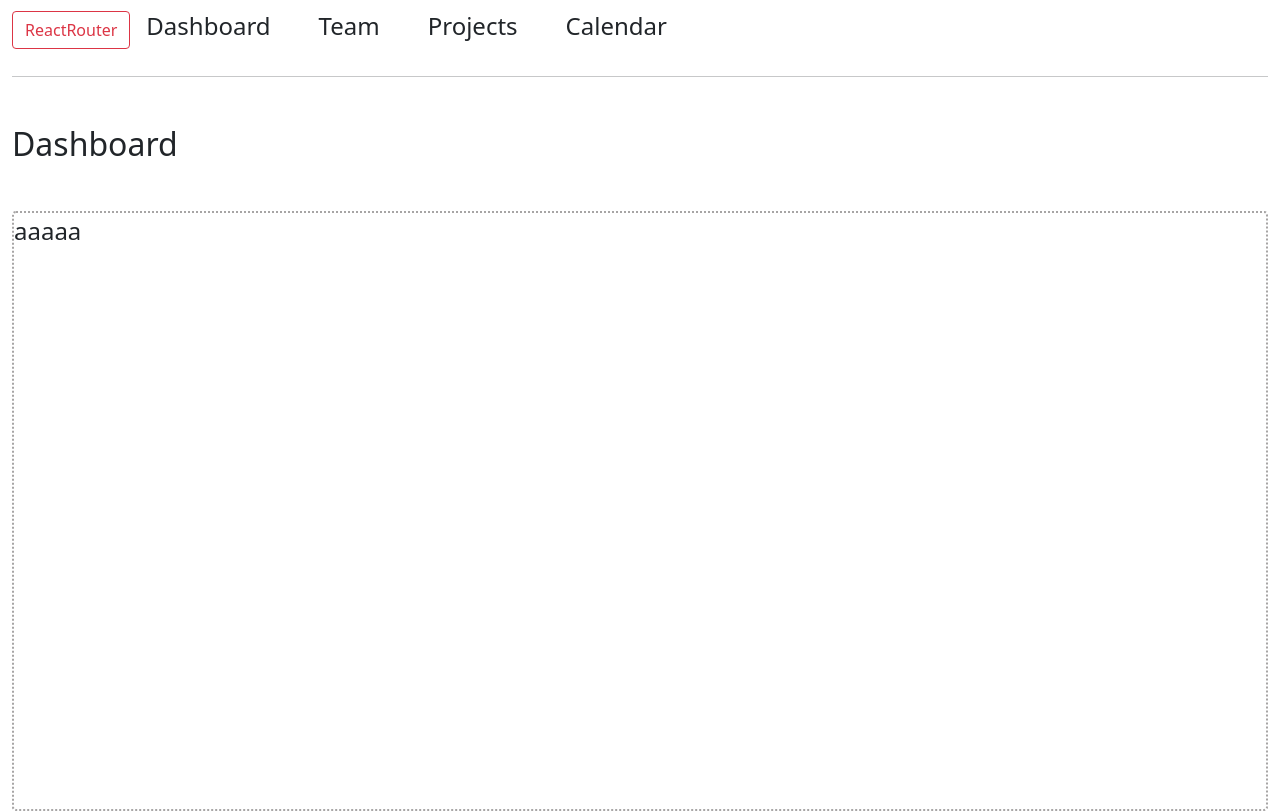
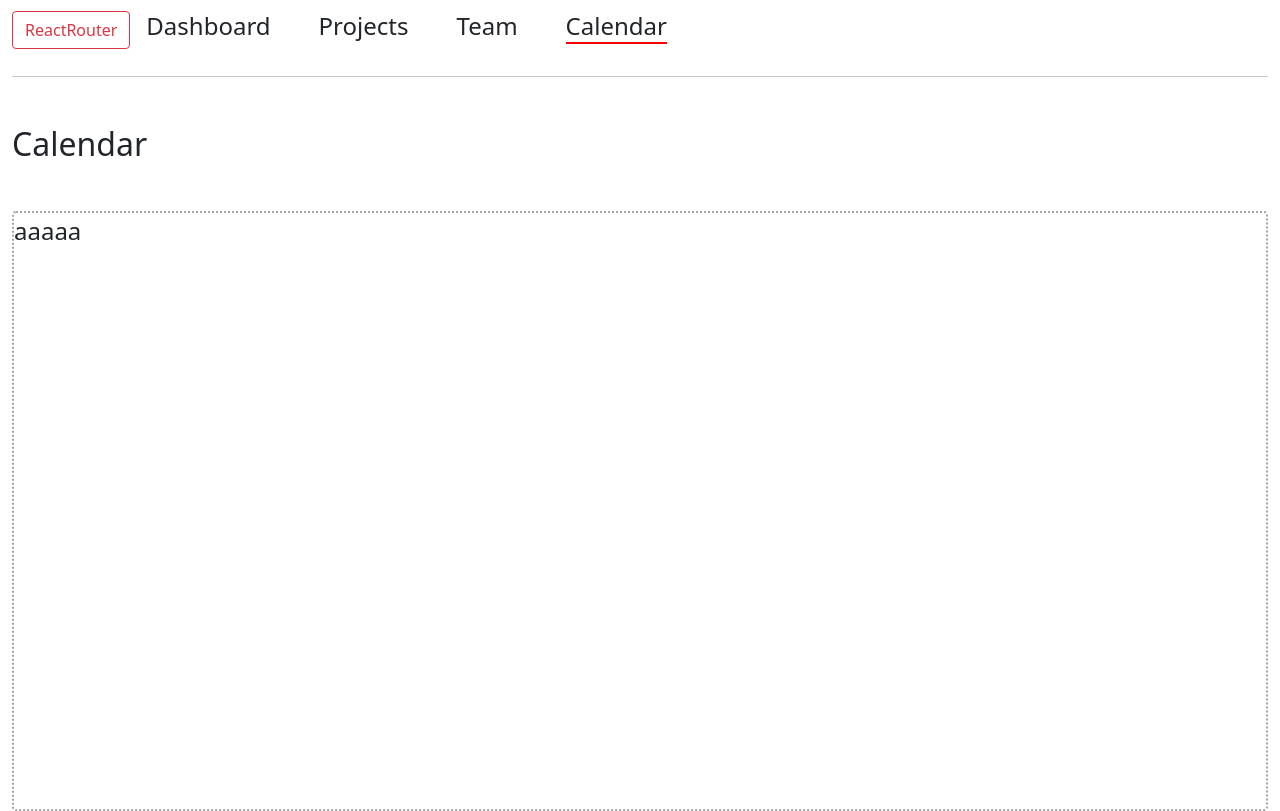
Before and after one commit to fstipo/react-hooks, a React (Create React App) app: page /calendar in a window 1280 px wide. Built offline with nearby package versions, Linux system fonts and the light colour scheme.

Commit message:
React rooter

```diff
--- a/package.json
+++ b/package.json
@@ -11,6 +11,7 @@
     "react": "^18.1.0",
     "react-bootstrap": "^2.3.1",
     "react-dom": "^18.1.0",
+    "react-router-dom": "^6.3.0",
     "react-scripts": "5.0.1",
     "web-vitals": "^2.1.4"
   },
--- a/src/App.css
+++ b/src/App.css
@@ -1,3 +1,11 @@
 body {
   font-size: 24px;
 }
+
+.activeLink {
+  border-bottom: 2px solid red;
+}
+
+.link:hover {
+  border-bottom: 2px solid gray;
+}
--- /dev/null
+++ b/src/components/Page.css
@@ -0,0 +1,4 @@
+section {
+  border: 2px dotted rgb(167, 165, 165);
+  height: 600px;
+}
--- /dev/null
+++ b/src/components/Page.js
@@ -0,0 +1,13 @@
+import React from 'react';
+import './Page.css';
+
+const Page = ({ title }) => {
+  return (
+    <>
+      <h2 className="my-5">{title}</h2>
+      <section className="rounded">aaaaa</section>
+    </>
+  );
+};
+
+export default Page;
--- a/src/components/ReactRouterComp.js
+++ b/src/components/ReactRouterComp.js
@@ -1,37 +1,91 @@
 import React from 'react';
+import { Link, Routes, Route, useLocation } from 'react-router-dom';
+import Page from './Page';
 import './ReactRouter.css';
 
-const ReactRouterComp = () => {
+const NavLink = ({
+  to,
+  className,
+  activeClassName,
+  inactiveClassName,
+  ...rest
+}) => {
+  // determine based on current location and to
+  let location = useLocation();
+  //   console.log({ location });
+  let isActive = location.pathname === to;
+  let allClassNames =
+    className + (isActive ? ` ${activeClassName}` : ` ${inactiveClassName}`);
+  return <Link className={allClassNames} to={to} {...rest} />;
+};
+
+const ReactRouterComp = (props) => {
   return (
     <div className="container-fluid mt-2">
       <header className="d-flex align-items-center justify-content-start gap-3">
         <h2 className="btn btn-outline-danger">ReactRouter</h2>
         <ul className="d-flex  list-unstyled  text-black gap-5">
           <li className="text-decoration-none">
-            <a className="text-decoration-none text-dark" href="#Dashboard">
+            <NavLink
+              activeClassName="activeLink"
+              inactiveClassName="link"
+              className="link text-decoration-none text-dark"
+              to="/"
+            >
               Dashboard
-            </a>
+            </NavLink>
           </li>
           <li>
-            <a className="text-decoration-none  text-dark" href="#Team">
-              Team
-            </a>
+            <NavLink
+              activeClassName="activeLink"
+              inactiveClassName="link"
+              className="link text-decoration-none text-dark"
+              to="/projects"
+            >
+              Projects
+            </NavLink>
           </li>
           <li>
-            <a className="text-decoration-none text-dark" href="#Projects">
-              Projects
-            </a>
+            <NavLink
+              activeClassName="activeLink"
+              inactiveClassName="link"
+              className="link text-decoration-none text-dark"
+              to="/team"
+            >
+              Team
+            </NavLink>
           </li>
           <li>
-            <a className="text-decoration-none text-dark" href="#Calendar">
+            <NavLink
+              activeClassName="activeLink"
+              inactiveClassName="link"
+              className=" link text-decoration-none text-dark"
+              to="/calendar"
+            >
               Calendar
-            </a>
+            </NavLink>
           </li>
         </ul>
       </header>
       <hr />
-      <h2 className="my-5">Dashboard</h2>
-      <section className="rounded">aaaaa</section>
+      <Routes>
+        <Route
+          path="/"
+          element={<Page className="my-5" title="Dashboard"></Page>}
+        ></Route>
+        <Route
+          path="/projects"
+          element={<Page className="my-5" title="Projects"></Page>}
+        ></Route>
+        <Route
+          path="/team"
+          element={<Page className="my-5" title="Team"></Page>}
+        ></Route>
+        <Route
+          path="/calendar"
+          element={<Page className="my-5" title="Calendar"></Page>}
+        ></Route>
+      </Routes>
     </div>
   );
 };
--- a/src/index.js
+++ b/src/index.js
@@ -2,10 +2,13 @@ import React from 'react';
 import 'bootstrap/dist/css/bootstrap.min.css';
 import ReactDOM from 'react-dom/client';
 import App from './App';
+import { BrowserRouter } from 'react-router-dom';
 
 const root = ReactDOM.createRoot(document.getElementById('root'));
 root.render(
   <React.StrictMode>
-    <App />
+    <BrowserRouter>
+      <App />
+    </BrowserRouter>
   </React.StrictMode>
 );
```
Also changed, not shown: 1 other file (tests, documents, lock files or other folders).
